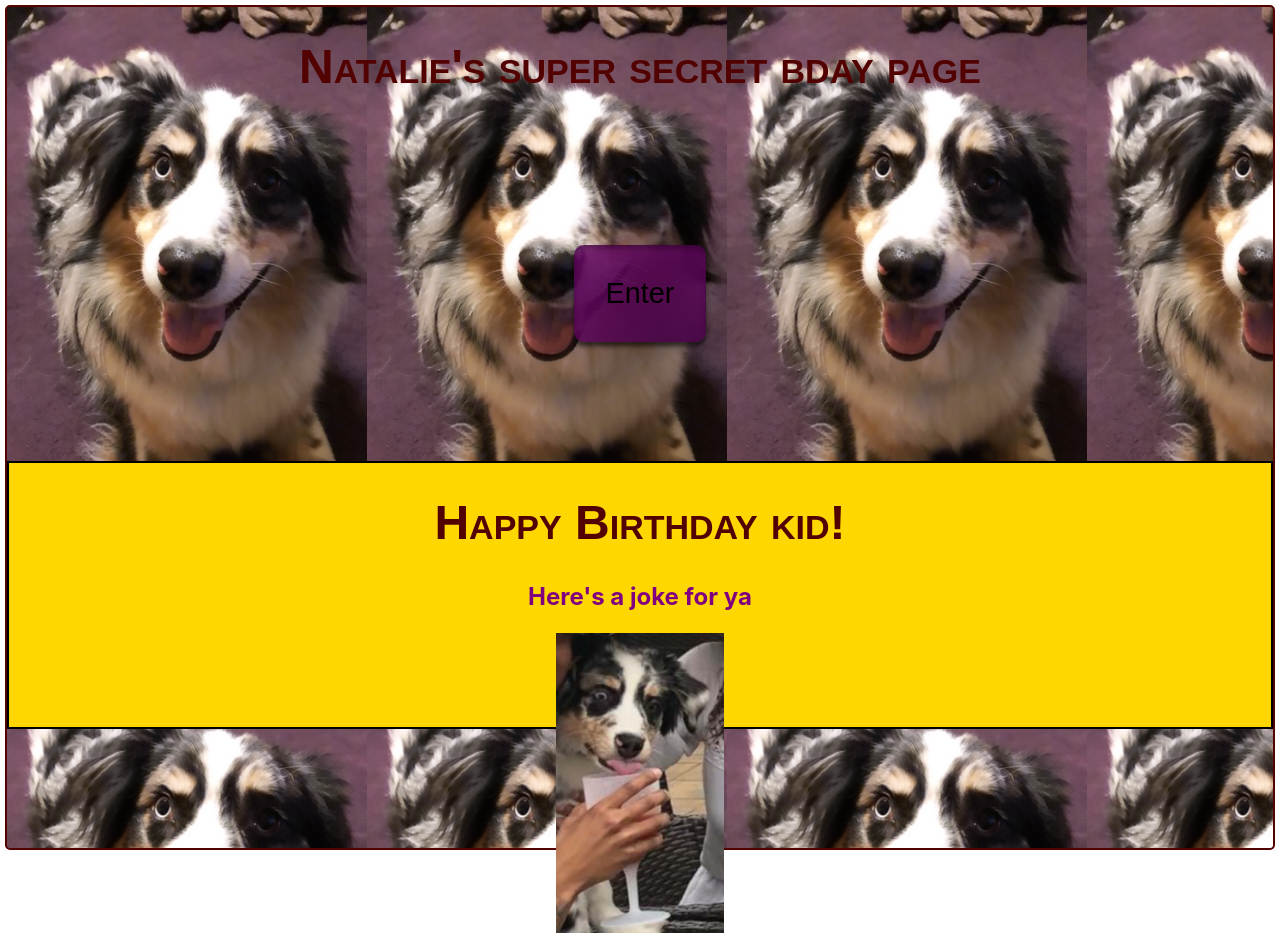
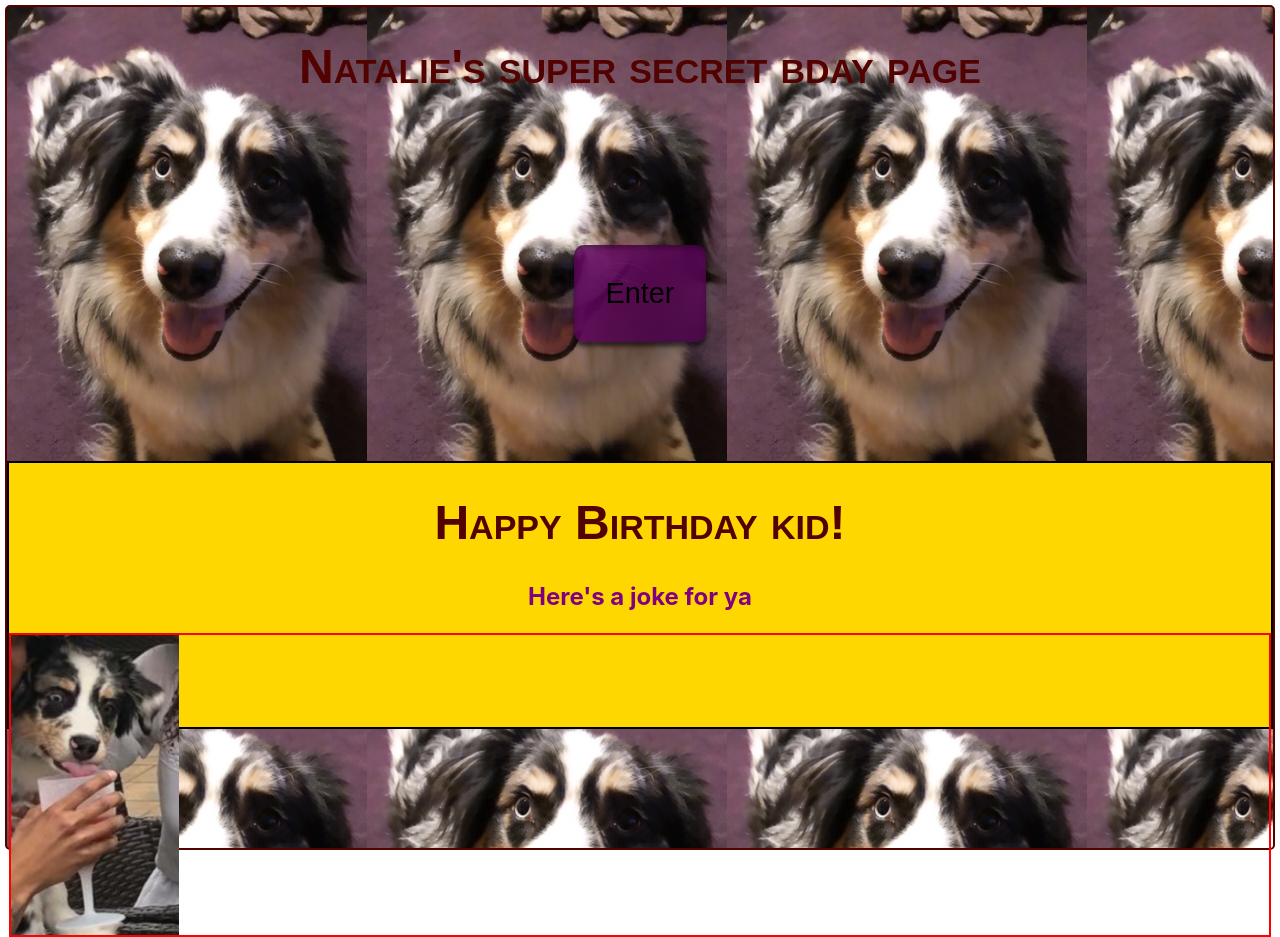
Before and after one commit to jTCode2408/nat-bday-page, a React (Create React App) app: page /bday in a window 1280 px wide. Built offline with nearby package versions, Linux system fonts and the light colour scheme; no server answers.

Commit message:
adding images

```diff
--- a/src/components/Bday.js
+++ b/src/components/Bday.js
@@ -8,6 +8,9 @@ import axios from 'axios';
 import styled from 'styled-components';
 import droBall from '../images/droBall.JPG';
 import droCup from '../images/droCup.PNG'
+import droGis from '../images/droGis.jpg';
+import dogMeme from '../images/dogMeme.JPG';
+
 
 const StyledJokeDiv = styled.div`
 border:2px solid black;
@@ -18,7 +21,10 @@ text-align: center;
 background-color:gold;
 height:33vh;
 `
-
+const StyledDogsDiv = styled.div`
+border:2px solid red;
+display:flex
+`
 
 const Bday = ()=>{
 
@@ -28,7 +34,8 @@ const [joke, setJoke] = useState() //use ste fx to set response to joke
 useEffect(()=>{
     axios
     .get('https://icanhazdadjoke.com/', {headers:{
-        'Accept': 'application/json'}} //format response to json
+        'Accept': 'application/json'}}
+         //format response to json
     )
     .then (res=>{
         console.log(res.data)
@@ -54,8 +61,9 @@ return(
             <h4>  {joke}</h4>
             </div>
 
-
+<StyledDogsDiv>
             <img src = {droCup} alt = "picture of drogo drinking from martini cup"/>
+            </StyledDogsDiv>
 </div>
 
     </StyledJokeDiv>
```
Also changed, not shown: src/images/dogMeme.JPG (added).
